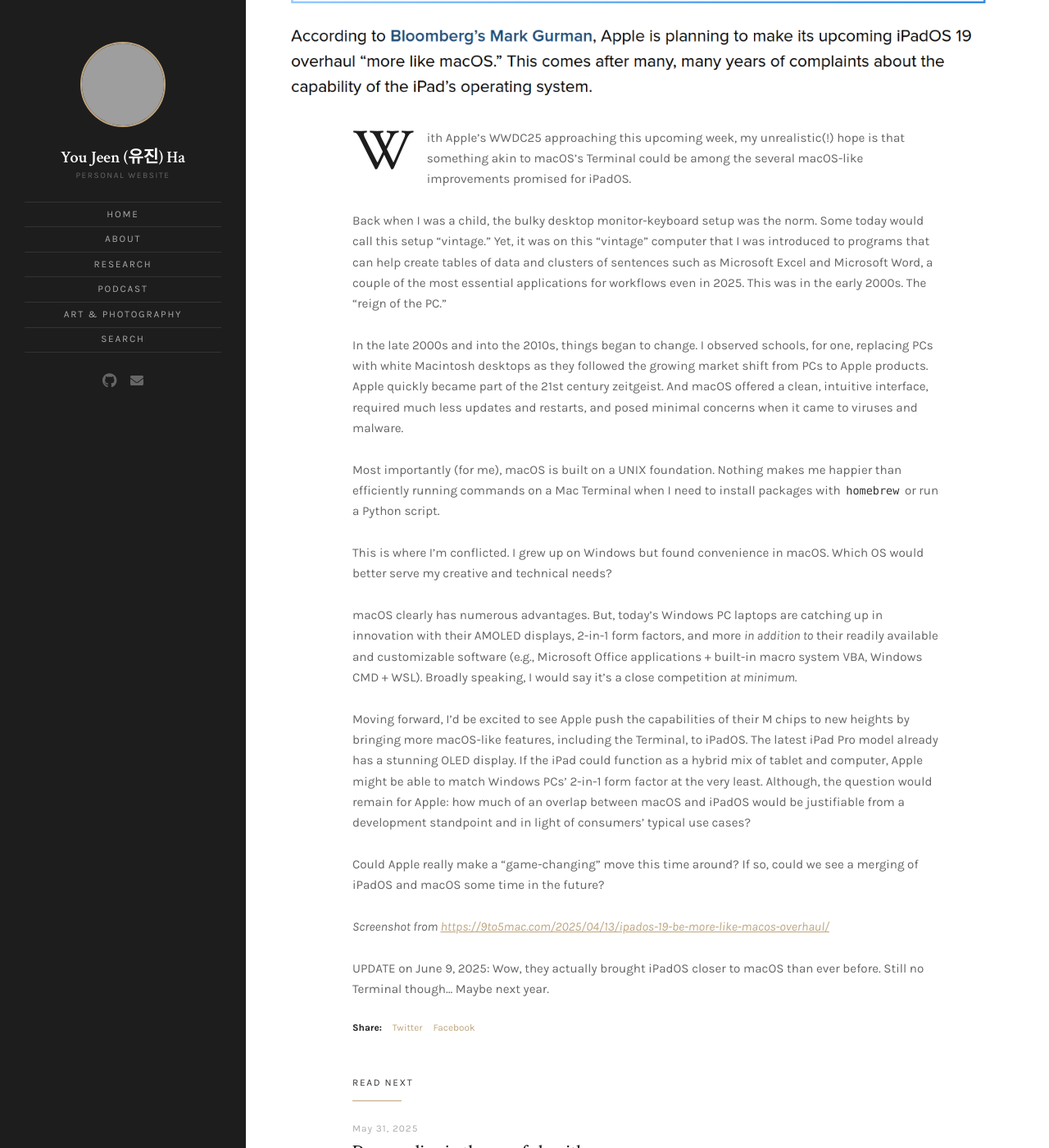
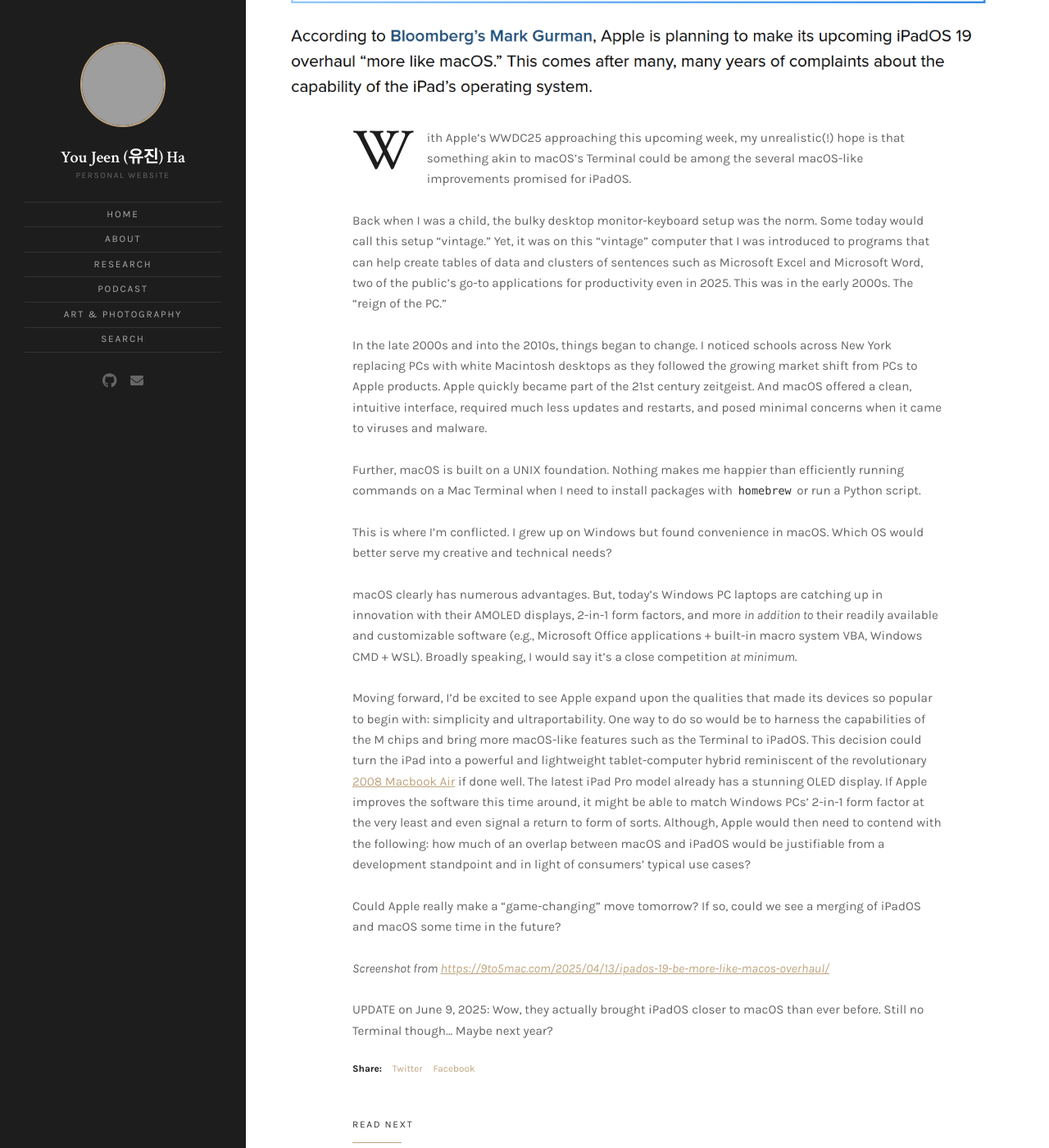
Before and after one commit to hyoujeen/hyoujeen.github.io, a Jekyll site: the page built from _posts/2025-06-08-could-ipados-become-more-like-macos-to-stay-competitive.md, in a window 1280 px wide and 1400 px high, scrolled down 881 px. Shown: the whole window at 82% size. Built offline with Jekyll 4.4.1, drawn with Linux system fonts in a browser that asks for light colours; grey boxes are pictures that could not be loaded.

Commit message:
Update 2025-06-08-could-ipados-become-more-like-macos-to-stay-competitive.md

````diff
--- a/_posts/2025-06-08-could-ipados-become-more-like-macos-to-stay-competitive.md
+++ b/_posts/2025-06-08-could-ipados-become-more-like-macos-to-stay-competitive.md
@@ -8,20 +8,21 @@ featured_image: assets/images/posts/2025/apple-news-2025.png
 
 With Apple's WWDC25 approaching this upcoming week, my unrealistic(!) hope is that something akin to macOS's Terminal could be among the several macOS-like improvements promised for iPadOS.
 
-Back when I was a child, the bulky desktop monitor-keyboard setup was the norm. Some today would call this setup "vintage." Yet, it was on this "vintage" computer that I was introduced to programs that can help create tables of data and clusters of sentences such as Microsoft Excel and Microsoft Word, a couple of the most essential applications for workflows even in 2025. This was in the early 2000s. The "reign of the PC."
+Back when I was a child, the bulky desktop monitor-keyboard setup was the norm. Some today would call this setup "vintage." Yet, it was on this "vintage" computer that I was introduced to programs that can help create tables of data and clusters of sentences such as Microsoft Excel and Microsoft Word, two of the public's go-to applications for productivity even in 2025. This was in the early 2000s. The "reign of the PC."
 
-In the late 2000s and into the 2010s, things began to change. I observed schools, for one, replacing PCs with white Macintosh desktops as they followed the growing market shift from PCs to Apple products. Apple quickly became part of the 21st century zeitgeist. And macOS offered a clean, intuitive interface, required much less updates and restarts, and posed minimal concerns when it came to viruses and malware.
+In the late 2000s and into the 2010s, things began to change. I noticed schools across New York replacing PCs with white Macintosh desktops as they followed the growing market shift from PCs to Apple products. Apple quickly became part of the 21st century zeitgeist. And macOS offered a clean, intuitive interface, required much less updates and restarts, and posed minimal concerns when it came to viruses and malware.
 
-Most importantly (for me), macOS is built on a UNIX foundation. Nothing makes me happier than efficiently running commands on a Mac Terminal when I need to install packages with ```homebrew``` or run a Python script.
+Further, macOS is built on a UNIX foundation. Nothing makes me happier than efficiently running commands on a Mac Terminal when I need to install packages with ```homebrew``` or run a Python script.
 
 This is where I'm conflicted. I grew up on Windows but found convenience in macOS. Which OS would better serve my creative and technical needs?
 
 macOS clearly has numerous advantages. But, today's Windows PC laptops are catching up in innovation with their AMOLED displays, 2-in-1 form factors, and more <i>in addition to</i> their readily available and customizable software (e.g., Microsoft Office applications + built-in macro system VBA, Windows CMD + WSL). Broadly speaking, I would say it's a close competition <i>at minimum</i>.
 
-Moving forward, I'd be excited to see Apple push the capabilities of their M chips to new heights by bringing more macOS-like features, including the Terminal, to iPadOS. The latest iPad Pro model already has a stunning OLED display. If the iPad could function as a hybrid mix of tablet and computer, Apple might be able to match Windows PCs' 2-in-1 form factor at the very least. Although, the question would remain for Apple: how much of an overlap between macOS and iPadOS would be justifiable from a development standpoint and in light of consumers' typical use cases?
+Moving forward, I'd be excited to see Apple expand upon the qualities that made its devices so popular to begin with: simplicity and ultraportability.
+One way to do so would be to harness the capabilities of the M chips and bring more macOS-like features such as the Terminal to iPadOS. This decision could turn the iPad into a powerful and lightweight tablet-computer hybrid reminiscent of the revolutionary [2008 Macbook Air](https://youtu.be/OIV6peKMj9M?si=kN0Oc9q8iEx3D-v0){:target="_blank"} if done well. The latest iPad Pro model already has a stunning OLED display. If Apple improves the software this time around, it might be able to match Windows PCs' 2-in-1 form factor at the very least and even signal a return to form of sorts. Although, Apple would then need to contend with the following: how much of an overlap between macOS and iPadOS would be justifiable from a development standpoint and in light of consumers' typical use cases?
 
-Could Apple really make a "game-changing" move this time around? If so, could we see a merging of iPadOS and macOS some time in the future?
+Could Apple really make a "game-changing" move tomorrow? If so, could we see a merging of iPadOS and macOS some time in the future?
 
 <i>Screenshot from [https://9to5mac.com/2025/04/13/ipados-19-be-more-like-macos-overhaul/](https://9to5mac.com/2025/04/13/ipados-19-be-more-like-macos-overhaul/){:target="_blank"}</i>
 
-UPDATE on June 9, 2025: Wow, they actually brought iPadOS closer to macOS than ever before. Still no Terminal though... Maybe next year.
+UPDATE on June 9, 2025: Wow, they actually brought iPadOS closer to macOS than ever before. Still no Terminal though... Maybe next year?
````
